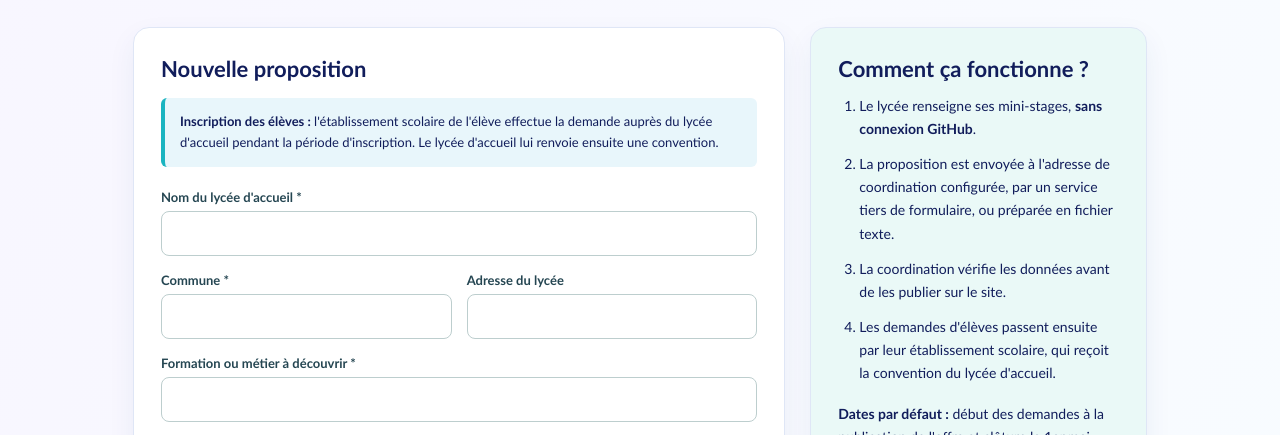
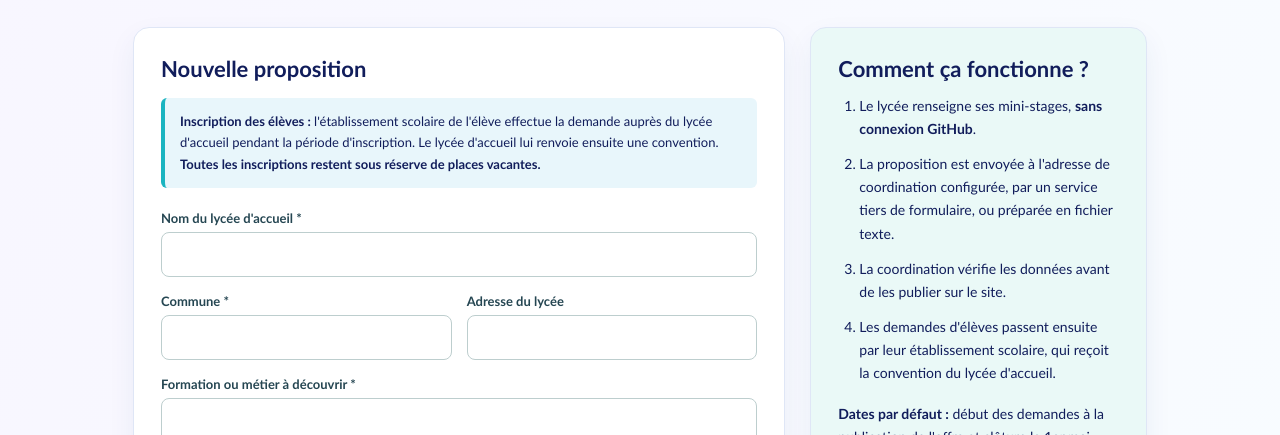
Before and after one commit to ygirardin/mini-stages-lycees, a plain HTML site: page proposer.html in a window 1280 px wide. Shown: the part 291-726 px from the top of the page. Drawn offline with Linux system fonts and the light colour scheme.

Commit message:
Rappeler aux établissements que les inscriptions dépendent des places vacantes

```diff
--- a/proposer.html
+++ b/proposer.html
@@ -61,7 +61,7 @@
     <div class="proposal-layout">
       <section class="proposal-panel" aria-labelledby="formTitle">
         <h2 id="formTitle">Nouvelle proposition</h2>
-        <div class="proposal-notice"><strong>Inscription des élèves :</strong> l'établissement scolaire de l'élève effectue la demande auprès du lycée d'accueil pendant la période d'inscription. Le lycée d'accueil lui renvoie ensuite une convention.</div>
+        <div class="proposal-notice"><strong>Inscription des élèves :</strong> l'établissement scolaire de l'élève effectue la demande auprès du lycée d'accueil pendant la période d'inscription. Le lycée d'accueil lui renvoie ensuite une convention. <strong>Toutes les inscriptions restent sous réserve de places vacantes.</strong></div>
         <div class="proposal-alert" id="configurationNotice" role="status" hidden>
           <strong>Réception des propositions à activer :</strong> le formulaire est prêt, mais aucune adresse e-mail de coordination n'a encore été renseignée. Vous pouvez déjà remplir et télécharger une proposition. Son envoi en ligne sera disponible dès la configuration.
         </div>
```
